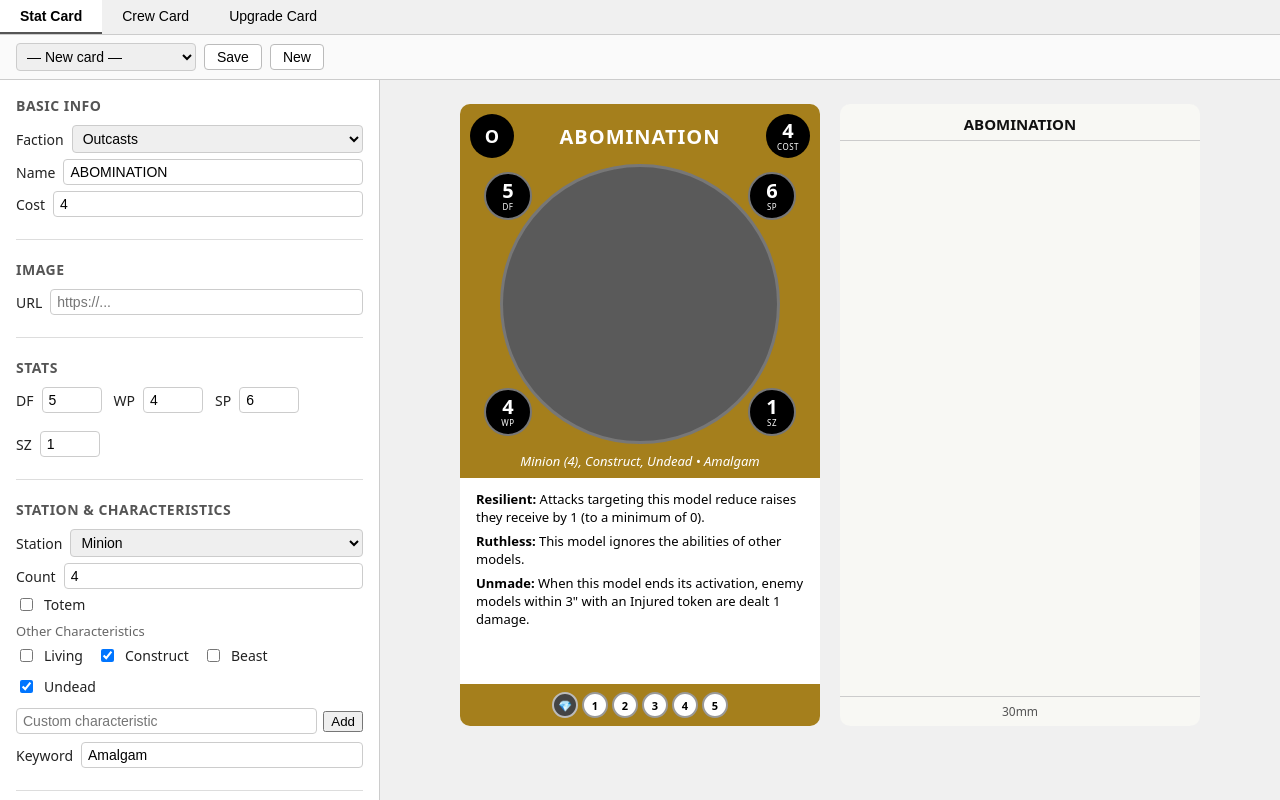
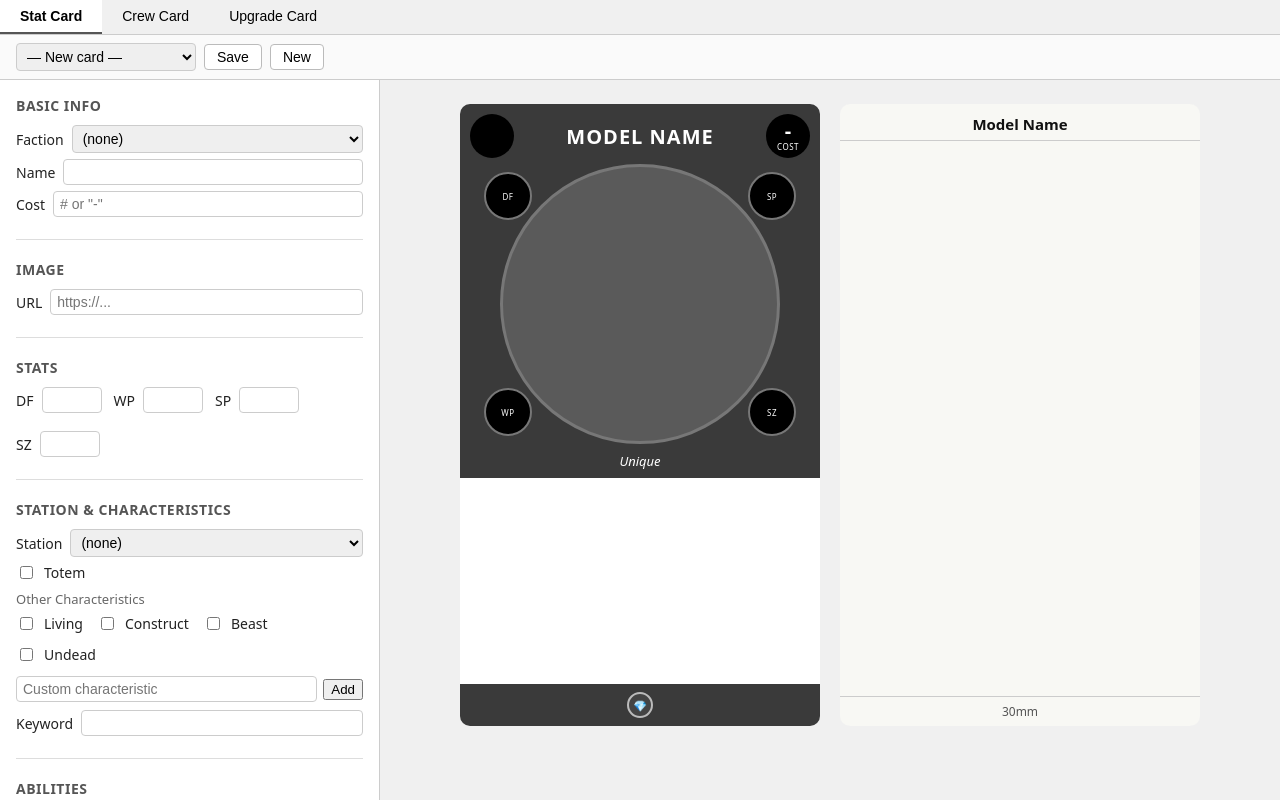
Before and after one commit to BlakeMSteel/malifaux-card-creator, a React (Vite) app: page / in a window 1280 px wide. Built offline with nearby package versions, Linux system fonts and the light colour scheme.

Commit message:
clean naming conventions and default values

```diff
--- a/src/App.tsx
+++ b/src/App.tsx
@@ -7,27 +7,23 @@ import CardLibrary from './CardLibrary/CardLibrary'
 import './App.css'
 
 export const defaultCard: CardData = {
-  name: 'ABOMINATION',
-  cost: '4',
-  df: '5',
-  wp: '4',
-  sp: '6',
-  sz: '1',
-  station: 'Minion',
-  stationCount: '4',
+  name: '',
+  cost: '',
+  df: '',
+  wp: '',
+  sp: '',
+  sz: '',
+  station: '',
+  stationCount: '',
   isTotem: false,
-  characteristics: ['Construct', 'Undead'],
-  keyword: 'Amalgam',
-  abilities: [
-    { id: '1', name: 'Resilient', text: 'Attacks targeting this model reduce raises they receive by 1 (to a minimum of 0).' },
-    { id: '2', name: 'Ruthless', text: 'This model ignores the abilities of other models.' },
-    { id: '3', name: 'Unmade', text: 'When this model ends its activation, enemy models within 3" with an Injured token are dealt 1 damage.' },
-  ],
-  health: 5,
+  characteristics: [],
+  keyword: '',
+  abilities: [],
+  health: 0,
   masterLeftText: '',
   masterRightText: '',
   imageUrl: '',
-  faction: 'Outcasts',
+  faction: '',
   actions: [],
   baseSize: '30mm',
 }
--- a/src/SharedComponents/ActionBlock.css
+++ b/src/SharedComponents/ActionBlock.css
@@ -30,10 +30,15 @@
 }
 
 .act-trigger {
+  display: grid;
+  grid-template-columns: 16px 1fr;
+  gap: 0 3px;
+  align-items: start;
   margin: 2px 0 0 8px;
   font-size: 11px;
 }
 
 .act-suit {
   font-size: 10px;
+  padding-top: 1px;
 }
--- a/src/SharedComponents/ActionBlock.tsx
+++ b/src/SharedComponents/ActionBlock.tsx
@@ -5,9 +5,11 @@ export function TriggerRow({ trigger }: { trigger: Trigger }) {
   return (
     <div className="act-trigger">
       <span className="act-suit">{trigger.suit}</span>
-      {' '}<strong><em>{trigger.name}:</em></strong>
-      {trigger.requirement && <em> {trigger.requirement}</em>}
-      {trigger.effect && ` ${trigger.effect}`}
+      <span>
+        <strong><em>{trigger.name}:</em></strong>
+        {trigger.requirement && <em> {trigger.requirement}</em>}
+        {trigger.effect && ` ${trigger.effect}`}
+      </span>
     </div>
   )
 }
--- a/src/StatCard/Back/CardBack.tsx
+++ b/src/StatCard/Back/StatCardBack.tsx
@@ -1,15 +1,15 @@
 import type { CardData } from '../../types'
 import { getFaction } from '../../factions'
 import { ActionSection } from '../../SharedComponents/ActionSection'
-import './CardBack.css'
+import './StatCardBack.css'
 
-export default function CardBack({ card }: { card: CardData }) {
+export default function StatCardBack({ card }: { card: CardData }) {
   const faction = getFaction(card.faction)
 
   return (
     <div className="card card-back">
       <div className="cb-top">
-        <strong>{card.name}</strong>
+        <strong>{card.name || 'Model Name'}</strong>
       </div>
       <div className="cb-body">
         <ActionSection actions={card.actions} color={faction.color} />
--- a/src/StatCard/Form/CardForm.tsx
+++ b/src/StatCard/Form/StatCardForm.tsx
@@ -2,7 +2,7 @@ import { useState } from 'react'
 import type { CardData, Station, Ability, Action, ActionType, Trigger, Suit, RstValue, BaseSize } from '../../types'
 import { FACTIONS } from '../../factions'
 import '../../SharedComponents/FormStyles.css'
-import './CardForm.css'
+import './StatCardForm.css'
 
 const SUITS: Suit[] = ['🐏', '🪶', '📖', '🎭', '💎']
 const RST_VALUES: RstValue[] = ['Df', 'Wp', 'Sp', 'Sz', 'X', '*', '-']
@@ -21,7 +21,7 @@ interface Props {
   onChange: (card: CardData) => void
 }
 
-export default function CardForm({ card, onChange }: Props) {
+export default function StatCardForm({ card, onChange }: Props) {
   const [customCharInput, setCustomCharInput] = useState('')
   const [newAbility, setNewAbility] = useState({ name: '', text: '' })
 
--- a/src/StatCard/Front/CardPreview.tsx
+++ b/src/StatCard/Front/StatCardFront.tsx
@@ -1,7 +1,7 @@
 import type { CardData } from '../../types'
 import { getFaction } from '../../factions'
 import { AbilityRow } from '../../SharedComponents/AbilityRow'
-import './CardPreview.css'
+import './StatCardFront.css'
 
 function buildCharacteristics(card: CardData): string {
   const parts: string[] = []
@@ -25,7 +25,7 @@ function buildCharacteristics(card: CardData): string {
   return card.keyword ? `${chars} • ${card.keyword}` : chars
 }
 
-export default function CardPreview({ card }: { card: CardData }) {
+export default function StatCardFront({ card }: { card: CardData }) {
   const isPeon = card.station === 'Peon'
   const isMaster = card.station === 'Master'
   const faction = getFaction(card.faction)
@@ -34,9 +34,9 @@ export default function CardPreview({ card }: { card: CardData }) {
     <div className="card" style={{ background: faction.color }}>
       <div className="card-top">
         <div className="faction-circle">{faction.letter}</div>
-        <div className="card-name">{card.name}</div>
+        <div className="card-name">{card.name || 'MODEL NAME'}</div>
         <div className="cost-box">
-          <span className="cost-value">{card.cost}</span>
+          <span className="cost-value">{card.cost || '-'}</span>
           <span className="cost-label">COST</span>
         </div>
       </div>
--- a/src/StatCard/StatCard.tsx
+++ b/src/StatCard/StatCard.tsx
@@ -1,8 +1,8 @@
 import type { CardData } from '../types'
 import './StatCard.css'
-import CardForm from './Form/CardForm'
-import CardPreview from './Front/CardPreview'
-import CardBack from './Back/CardBack'
+import StatCardForm from './Form/StatCardForm'
+import StatCardFront from './Front/StatCardFront'
+import StatCardBack from './Back/StatCardBack'
 
 interface Props {
   card: CardData
@@ -13,12 +13,12 @@ export default function StatCard({ card, onChange }: Props) {
   return (
     <div className="app">
       <div className="form-panel">
-        <CardForm card={card} onChange={onChange} />
+        <StatCardForm card={card} onChange={onChange} />
       </div>
       <div className="preview-panel">
         <div className="cards-container">
-          <CardPreview card={card} />
-          <CardBack card={card} />
+          <StatCardFront card={card} />
+          <StatCardBack card={card} />
         </div>
       </div>
     </div>
```
Also changed, not shown: src/StatCard/Back/StatCardBack.css (renamed from src/StatCard/Back/CardBack.css), src/StatCard/Form/StatCardForm.css (renamed from src/StatCard/Form/CardForm.css), src/StatCard/Front/StatCardFront.css (renamed from src/StatCard/Front/CardPreview.css).
